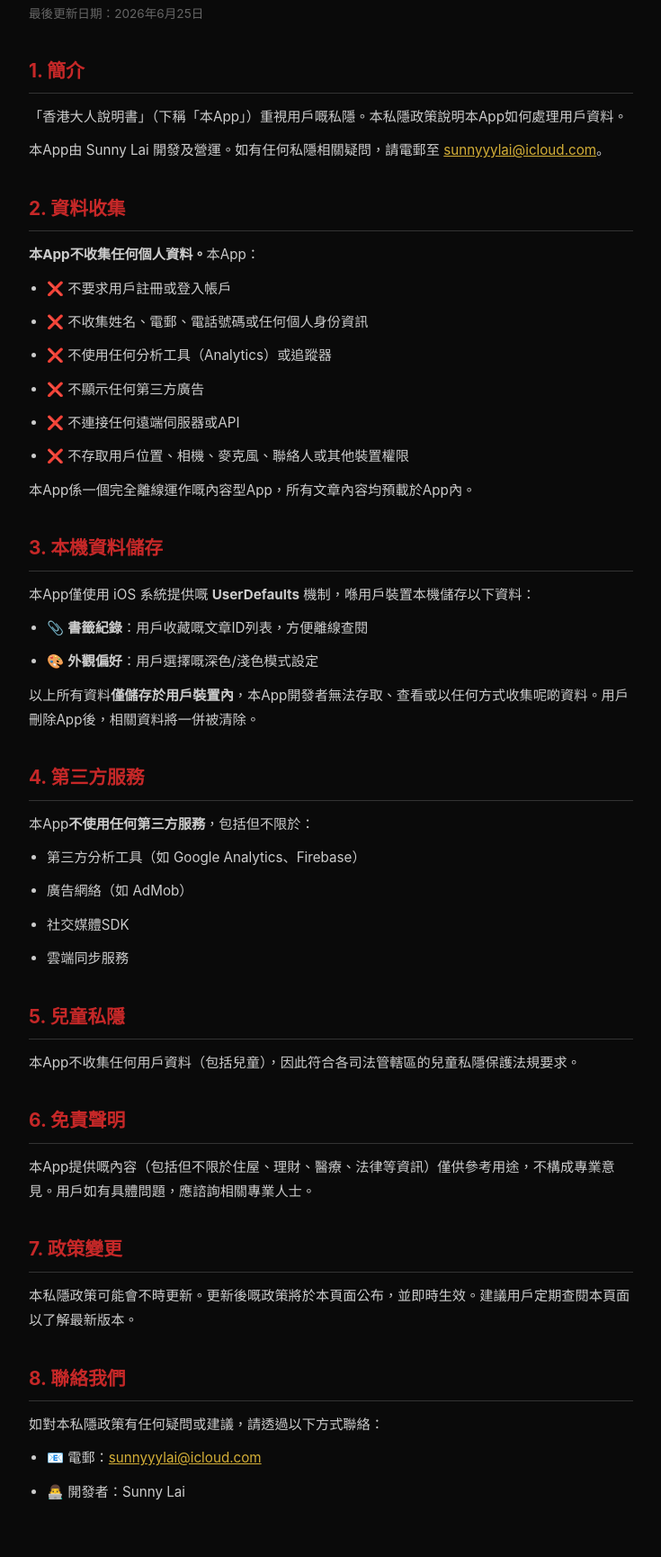
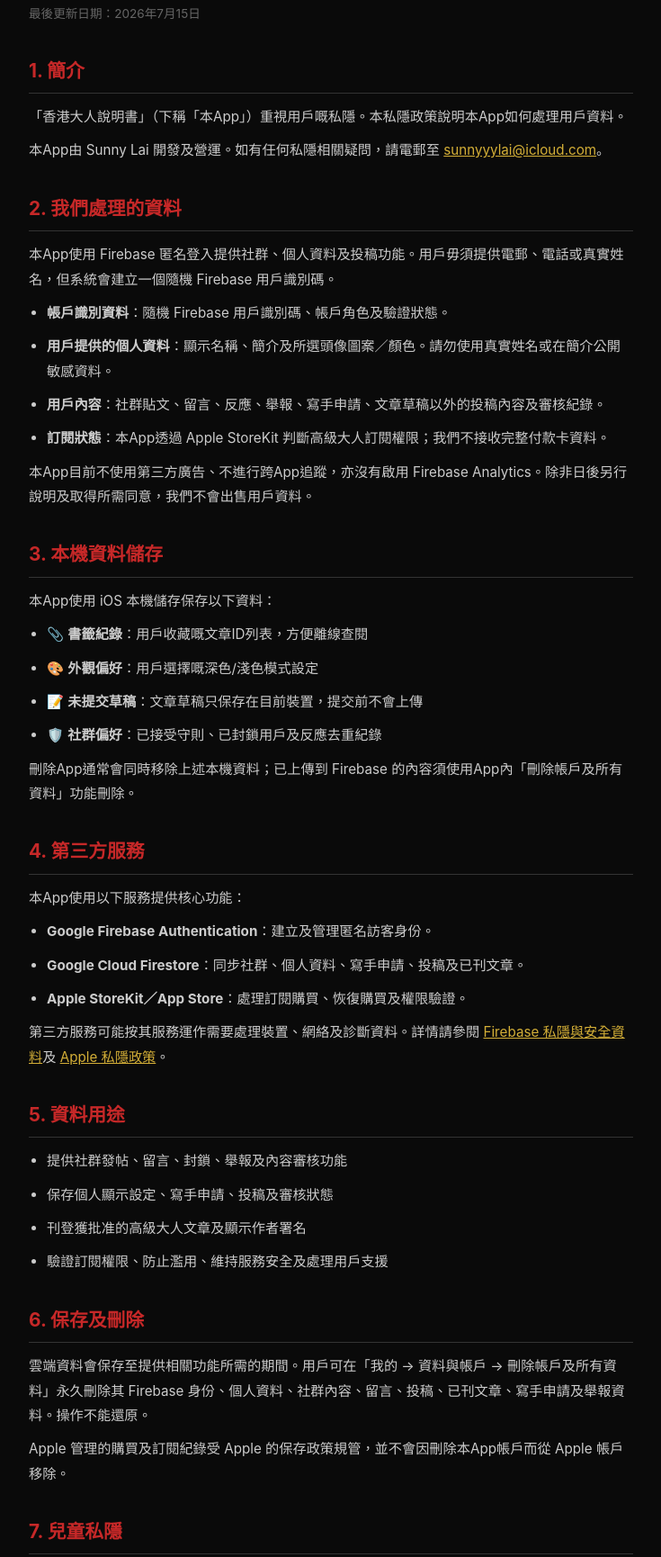
Before and after one commit to Chamotrans/hkadultmanual-privacy, a plain HTML site: page index.html in a window 1280 px wide. Shown: the part 164-1894 px from the top of the page at 90% size, without its empty margins (272-1007 px from the left). Drawn offline with Linux system fonts and the light colour scheme.

Commit message:
Update policy for Firebase and account deletion

```diff
--- a/index.html
+++ b/index.html
@@ -19,51 +19,63 @@
 
 <h1>🔒 私隱政策</h1>
 <p><strong>香港大人說明書 (HKAdultManual)</strong></p>
-<p class="last-updated">最後更新日期：2026年6月25日</p>
+<p class="last-updated">最後更新日期：2026年7月15日</p>
 
 <h2>1. 簡介</h2>
 <p>「香港大人說明書」（下稱「本App」）重視用戶嘅私隱。本私隱政策說明本App如何處理用戶資料。</p>
 <p>本App由 Sunny Lai 開發及營運。如有任何私隱相關疑問，請電郵至 <a href="mailto:sunnyyylai@icloud.com">sunnyyylai@icloud.com</a>。</p>
 
-<h2>2. 資料收集</h2>
-<p><strong>本App不收集任何個人資料。</strong>本App：</p>
+<h2>2. 我們處理的資料</h2>
+<p>本App使用 Firebase 匿名登入提供社群、個人資料及投稿功能。用戶毋須提供電郵、電話或真實姓名，但系統會建立一個隨機 Firebase 用戶識別碼。</p>
 <ul>
-  <li>❌ 不要求用戶註冊或登入帳戶</li>
-  <li>❌ 不收集姓名、電郵、電話號碼或任何個人身份資訊</li>
-  <li>❌ 不使用任何分析工具（Analytics）或追蹤器</li>
-  <li>❌ 不顯示任何第三方廣告</li>
-  <li>❌ 不連接任何遠端伺服器或API</li>
-  <li>❌ 不存取用戶位置、相機、麥克風、聯絡人或其他裝置權限</li>
+  <li><strong>帳戶識別資料</strong>：隨機 Firebase 用戶識別碼、帳戶角色及驗證狀態。</li>
+  <li><strong>用戶提供的個人資料</strong>：顯示名稱、簡介及所選頭像圖案／顏色。請勿使用真實姓名或在簡介公開敏感資料。</li>
+  <li><strong>用戶內容</strong>：社群貼文、留言、反應、舉報、寫手申請、文章草稿以外的投稿內容及審核紀錄。</li>
+  <li><strong>訂閱狀態</strong>：本App透過 Apple StoreKit 判斷高級大人訂閱權限；我們不接收完整付款卡資料。</li>
 </ul>
-<p>本App係一個完全離線運作嘅內容型App，所有文章內容均預載於App內。</p>
+<p>本App目前不使用第三方廣告、不進行跨App追蹤，亦沒有啟用 Firebase Analytics。除非日後另行說明及取得所需同意，我們不會出售用戶資料。</p>
 
 <h2>3. 本機資料儲存</h2>
-<p>本App僅使用 iOS 系統提供嘅 <strong>UserDefaults</strong> 機制，喺用戶裝置本機儲存以下資料：</p>
+<p>本App使用 iOS 本機儲存保存以下資料：</p>
 <ul>
   <li>📎 <strong>書籤紀錄</strong>：用戶收藏嘅文章ID列表，方便離線查閱</li>
   <li>🎨 <strong>外觀偏好</strong>：用戶選擇嘅深色/淺色模式設定</li>
+  <li>📝 <strong>未提交草稿</strong>：文章草稿只保存在目前裝置，提交前不會上傳</li>
+  <li>🛡️ <strong>社群偏好</strong>：已接受守則、已封鎖用戶及反應去重紀錄</li>
 </ul>
-<p>以上所有資料<strong>僅儲存於用戶裝置內</strong>，本App開發者無法存取、查看或以任何方式收集呢啲資料。用戶刪除App後，相關資料將一併被清除。</p>
+<p>刪除App通常會同時移除上述本機資料；已上傳到 Firebase 的內容須使用App內「刪除帳戶及所有資料」功能刪除。</p>
 
 <h2>4. 第三方服務</h2>
-<p>本App<strong>不使用任何第三方服務</strong>，包括但不限於：</p>
+<p>本App使用以下服務提供核心功能：</p>
 <ul>
-  <li>第三方分析工具（如 Google Analytics、Firebase）</li>
-  <li>廣告網絡（如 AdMob）</li>
-  <li>社交媒體SDK</li>
-  <li>雲端同步服務</li>
+  <li><strong>Google Firebase Authentication</strong>：建立及管理匿名訪客身份。</li>
+  <li><strong>Google Cloud Firestore</strong>：同步社群、個人資料、寫手申請、投稿及已刊文章。</li>
+  <li><strong>Apple StoreKit／App Store</strong>：處理訂閱購買、恢復購買及權限驗證。</li>
+</ul>
+<p>第三方服務可能按其服務運作需要處理裝置、網絡及診斷資料。詳情請參閱 <a href="https://firebase.google.com/support/privacy">Firebase 私隱與安全資料</a>及 <a href="https://www.apple.com/legal/privacy/">Apple 私隱政策</a>。</p>
+
+<h2>5. 資料用途</h2>
+<ul>
+  <li>提供社群發帖、留言、封鎖、舉報及內容審核功能</li>
+  <li>保存個人顯示設定、寫手申請、投稿及審核狀態</li>
+  <li>刊登獲批准的高級大人文章及顯示作者署名</li>
+  <li>驗證訂閱權限、防止濫用、維持服務安全及處理用戶支援</li>
 </ul>
 
-<h2>5. 兒童私隱</h2>
-<p>本App不收集任何用戶資料（包括兒童），因此符合各司法管轄區的兒童私隱保護法規要求。</p>
+<h2>6. 保存及刪除</h2>
+<p>雲端資料會保存至提供相關功能所需的期間。用戶可在「我的 → 資料與帳戶 → 刪除帳戶及所有資料」永久刪除其 Firebase 身份、個人資料、社群內容、留言、投稿、已刊文章、寫手申請及舉報資料。操作不能還原。</p>
+<p>Apple 管理的購買及訂閱紀錄受 Apple 的保存政策規管，並不會因刪除本App帳戶而從 Apple 帳戶移除。</p>
 
-<h2>6. 免責聲明</h2>
+<h2>7. 兒童私隱</h2>
+<p>本App以成年人生活資訊為主要內容，並非專為兒童設計。我們不會刻意要求兒童提供真實姓名、電郵或電話。如家長或監護人認為兒童提交了不適當資料，請聯絡我們處理。</p>
+
+<h2>8. 免責聲明</h2>
 <p>本App提供嘅內容（包括但不限於住屋、理財、醫療、法律等資訊）僅供參考用途，不構成專業意見。用戶如有具體問題，應諮詢相關專業人士。</p>
 
-<h2>7. 政策變更</h2>
+<h2>9. 政策變更</h2>
 <p>本私隱政策可能會不時更新。更新後嘅政策將於本頁面公布，並即時生效。建議用戶定期查閱本頁面以了解最新版本。</p>
 
-<h2>8. 聯絡我們</h2>
+<h2>10. 聯絡我們</h2>
 <p>如對本私隱政策有任何疑問或建議，請透過以下方式聯絡：</p>
 <ul>
   <li>📧 電郵：<a href="mailto:sunnyyylai@icloud.com">sunnyyylai@icloud.com</a></li>
```
